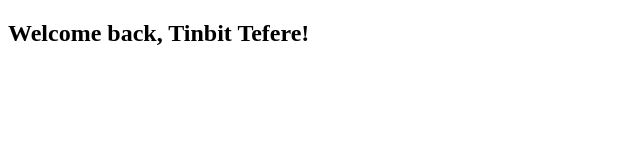
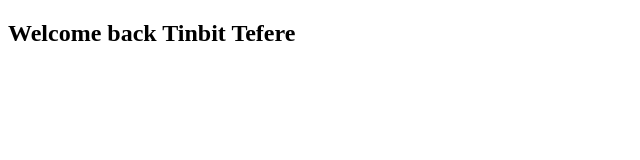
Before and after one commit to Tinbit-Tech/my-react-app, a React (Vite) app: page / in a window 1280 px wide. Shown: the top 160 px of the page, without its empty margins (0-640 px from the left). Built offline with nearby package versions, Linux system fonts and the light colour scheme.

Commit message:
conditional rendering

```diff
--- a/src/UserGreeting.jsx
+++ b/src/UserGreeting.jsx
@@ -1,7 +1,17 @@
+import propTypes from 'prop-types';
 function UserGreeting(props){
+   const welcomemessage = <h2 className="welcomemessage">Welcome back {props.username}</h2>
 
-    return(props.isLoggedIn ? <h2 className="welcom">Welcome back, {props.username}!</h2> :
-                             <h2>Please log in first, {props.username}!</h2>)
+   const loginmessage = <h2 className="loginmessage">please log in first {props.username}</h2>
+    return(props.isLoggedIn ? welcomemessage : loginmessage)
 
     }
+    UserGreeting.propTypes = {
+    isLoggedIn: propTypes.bool,
+    username: propTypes.string,
+    }
+    UserGreeting.defaultProps = {
+        isLoggedIn: false,
+        username: "Guest",
+    }
 export default UserGreeting
```
